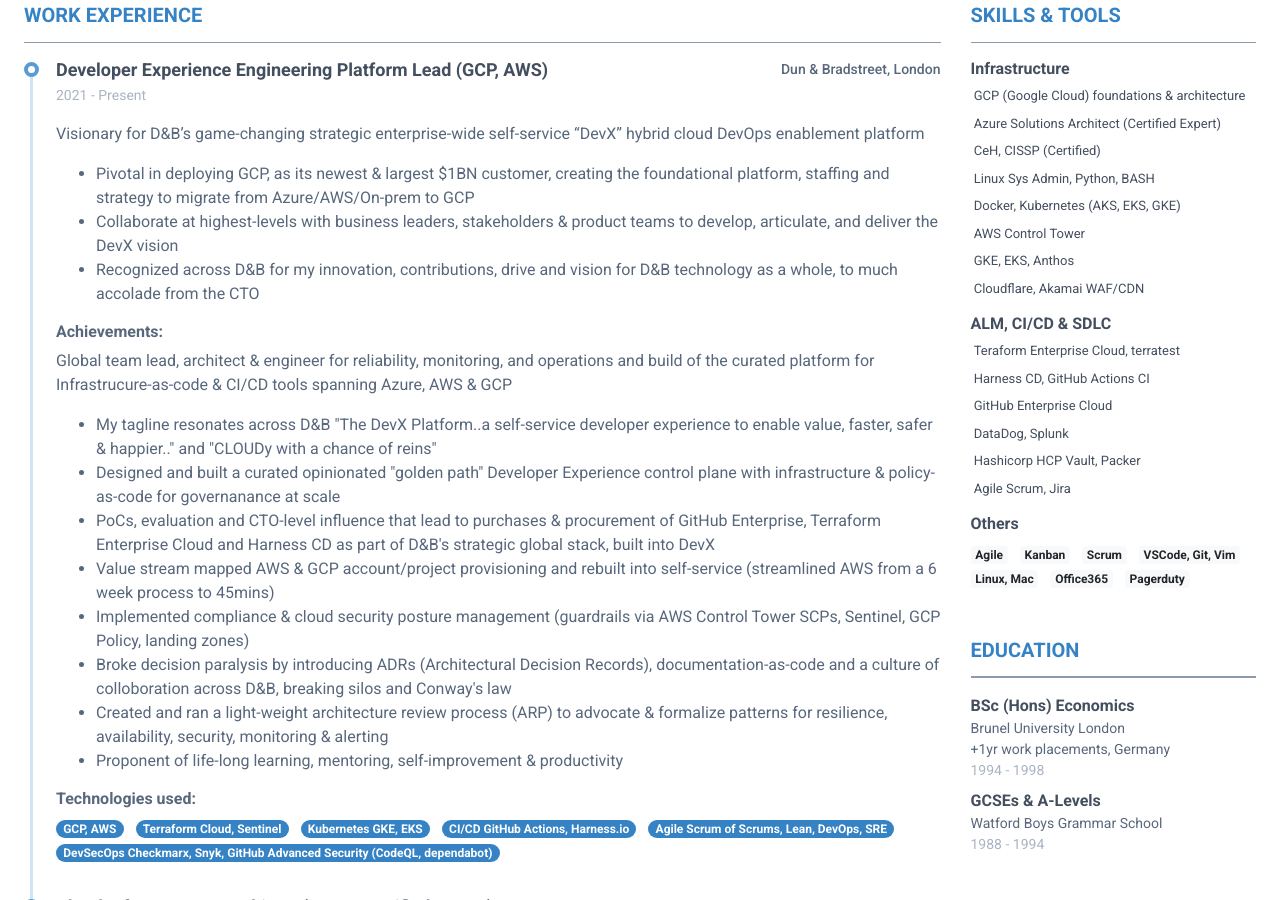
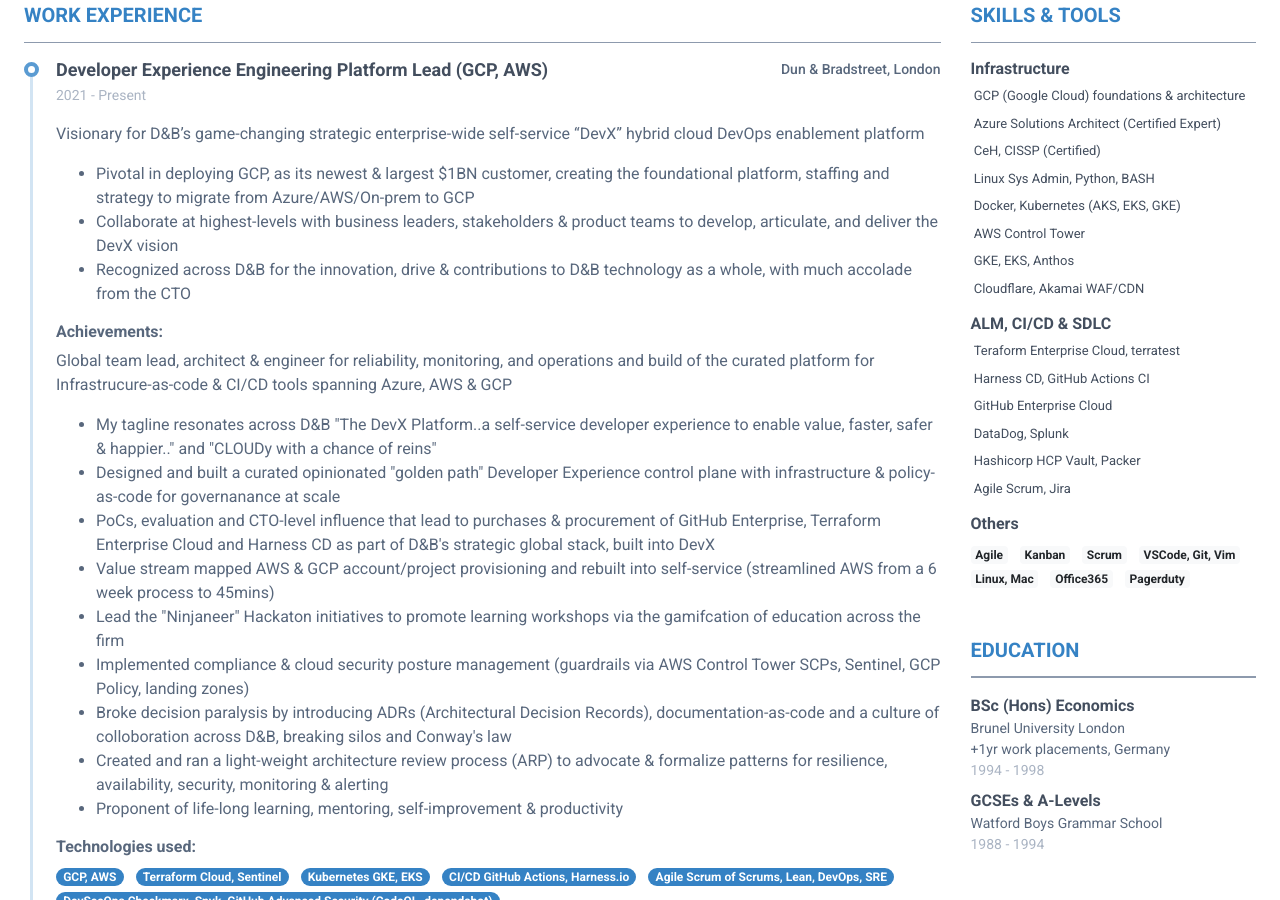
Before and after one commit to Hamy200/resume, a Jekyll site: the page built from index.markdown, in a window 1280 px wide and 900 px high, scrolled down 308 px. Built offline with Jekyll 4.4.1, drawn with Linux system fonts in a browser that asks for light colours; nearby versions of some CDN libraries.

Commit message:
Update data.yml

```diff
--- a/_data/data.yml
+++ b/_data/data.yml
@@ -44,7 +44,7 @@ experiences:
         Visionary for D&B's game-changing strategic enterprise-wide self-service "DevX" hybrid cloud DevOps enablement platform
         - Pivotal in deploying GCP, as its newest & largest $1BN customer, creating the foundational platform, staffing and strategy to migrate from Azure/AWS/On-prem to GCP
         - Collaborate at highest-levels with business leaders, stakeholders & product teams to develop, articulate, and deliver the DevX vision
-        - Recognized across D&B for my innovation, contributions, drive and vision for D&B technology as a whole, to much accolade from the CTO
+        - Recognized across D&B for the innovation, drive & contributions to D&B technology as a whole, with much accolade from the CTO
     achievements:
       desc: |
         Global team lead, architect & engineer for reliability, monitoring, and operations and build of the curated platform for Infrastrucure-as-code & CI/CD tools spanning Azure, AWS & GCP
@@ -53,6 +53,7 @@ experiences:
         - Designed and built a curated opinionated "golden path" Developer Experience control plane with infrastructure & policy-as-code for governanance at scale
         - PoCs, evaluation and CTO-level influence that lead to purchases & procurement of GitHub Enterprise, Terraform Enterprise Cloud and Harness CD as part of D&B's strategic global stack, built into DevX
         - Value stream mapped AWS & GCP account/project provisioning and rebuilt into self-service (streamlined AWS from a 6 week process to 45mins)
+        - Lead the "Ninjaneer" Hackaton initiatives to promote learning workshops via the gamifcation of education across the firm
         - Implemented compliance & cloud security posture management (guardrails via AWS Control Tower SCPs, Sentinel, GCP Policy, landing zones)
         - Broke decision paralysis by introducing ADRs (Architectural Decision Records), documentation-as-code and a culture of colloboration across D&B, breaking silos and Conway's law
         - Created and ran a light-weight architecture review process (ARP) to advocate & formalize patterns for resilience, availability, security, monitoring & alerting
```
